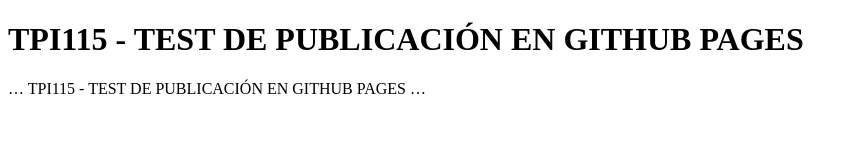
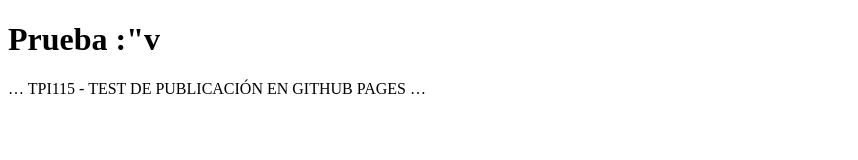
Before and after one commit to RJJimenez/guia31, a plain HTML site: page index.html in a window 1280 px wide. Shown: the whole page, without its empty margins (0-858 px from the left). Drawn offline with Linux system fonts and the light colour scheme.

Commit message:
Update index.html

```diff
--- a/index.html
+++ b/index.html
@@ -6,7 +6,7 @@
 </head>
 
 <body>
-     <h1>TPI115 - TEST DE PUBLICACIÓN EN GITHUB PAGES</h1>
+     <h1>Prueba  :"v</h1>
 
      <p>… TPI115 - TEST DE PUBLICACIÓN EN GITHUB PAGES …</p>
 </body>
```
